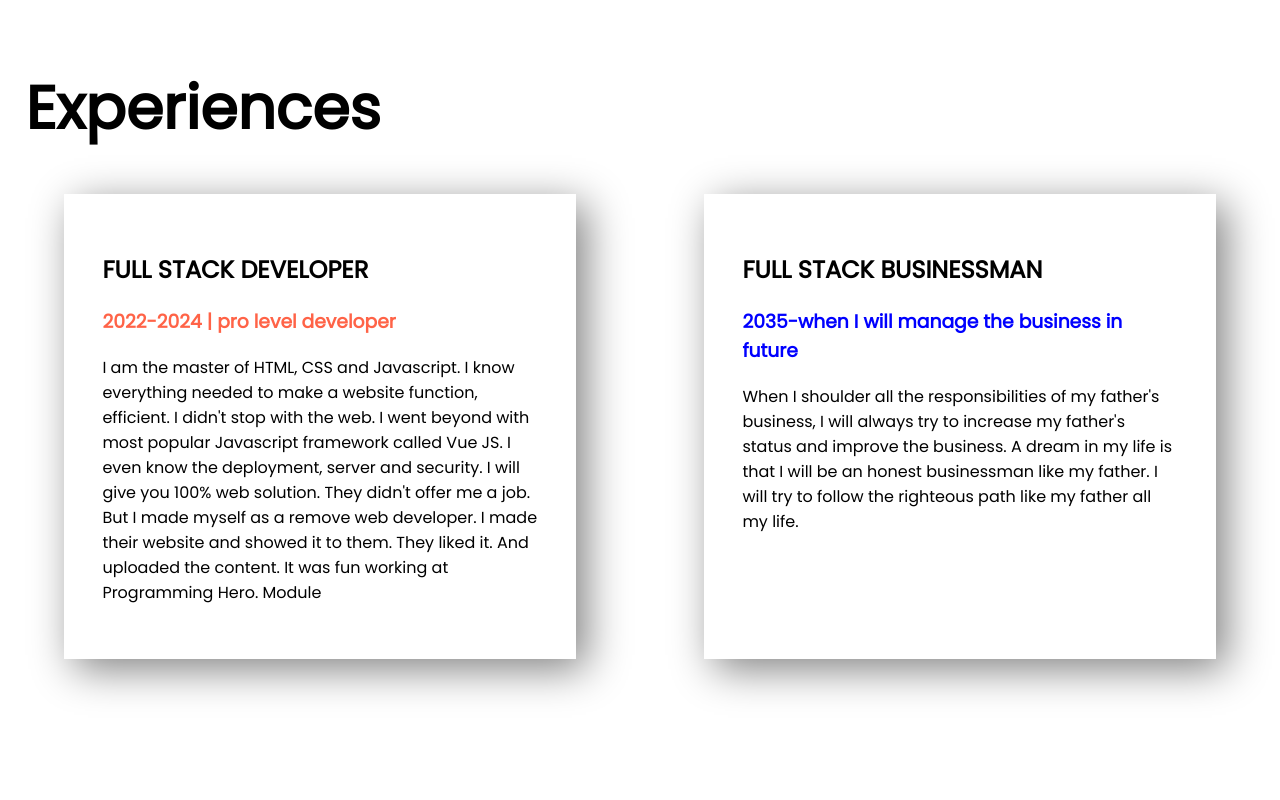
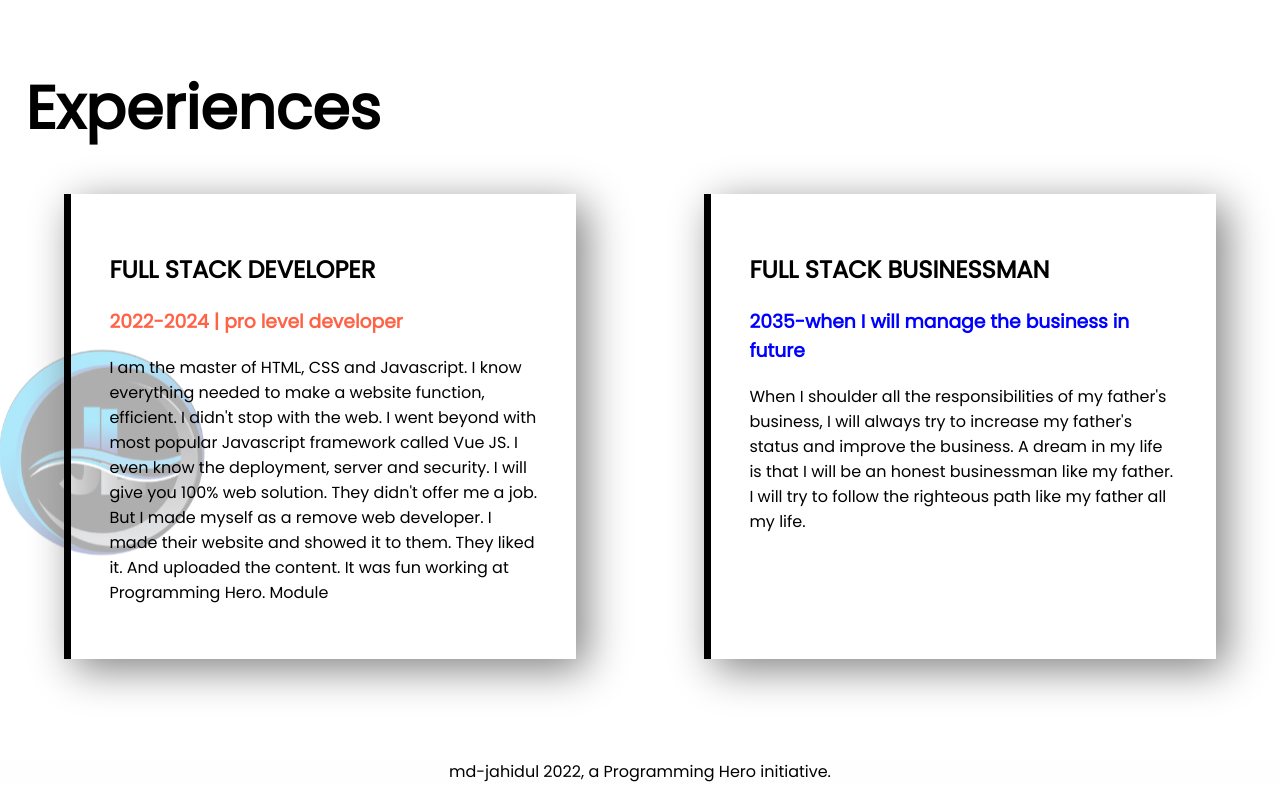
Before and after one commit to jahidul4738/my-first-repo, a plain HTML site: page index.html in a window 1280 px wide. Shown: the part 1180-1980 px from the top of the page. Before the commit the page ends 1939 px from the top, so only its background shows below. Drawn offline with Linux system fonts and the light colour scheme.

```diff
--- a/index.html
+++ b/index.html
@@ -58,7 +58,7 @@
     </div>
     <section>
         <div class="is-lam">
-            <div class="half-widt md-md">
+            <div id="ma-nna" class="half-widt md-md">
                 <h1>FULL STACK DEVELOPER</h1>
                 <H3 class="to-meto">2022-2024 | pro level developer</H3>
                 <p>I am the master of HTML, CSS and Javascript. I know everything needed to make a website function,
@@ -73,7 +73,7 @@
                     They liked it. And uploaded the content. It was fun working at Programming Hero.
                     Module</p>
             </div>
-            <div class="half-widt md-md">
+            <div id="man-na" class="half-widt md-md">
                 <H1>FULL STACK BUSINESSMAN</H1>
                 <h3 class="bl-ue">2035-when I will manage the business in future</h3>
                 <p>When I shoulder all the responsibilities of my father's business, I will always try to increase my
@@ -84,7 +84,13 @@
                     the righteous path like my father all my life.</p>
             </div>
         </div>
+
     </section>
+
+    <footer>
+        <p> md-jahidul 2022, a Programming Hero initiative.</p>
+    </footer>
+
 </body>
 
 </html>
--- a/style.css
+++ b/style.css
@@ -6,6 +6,9 @@ body {
 .is-lam {
     display: flex;
     margin-bottom: 100px;
+    background-image: url(images/Screenshot\ 2022.png);
+    background-repeat: no-repeat;
+    background-position: center left;
 }
 
 
@@ -111,3 +114,24 @@ body {
     margin-right: 5%;
     padding: 3%;
 }
+
+#ma-nna {
+    border-left: 7px solid;
+    border-image: linear-gradient(tomato);
+    border-image-slice: 1;
+}
+
+#man-na {
+    border-left: 7px solid;
+    border-image: linear-gradient(orange);
+    border-image-slice: 1;
+}
+
+.im-ag {
+    background-image: url(images/one\ wc.jpg);
+}
+
+footer p {
+    text-align: center;
+    background-image: url(images/one\ wc.jpg);
+}
```
Also changed, not shown: images/Screenshot 2022.png (added), 2 other files.
